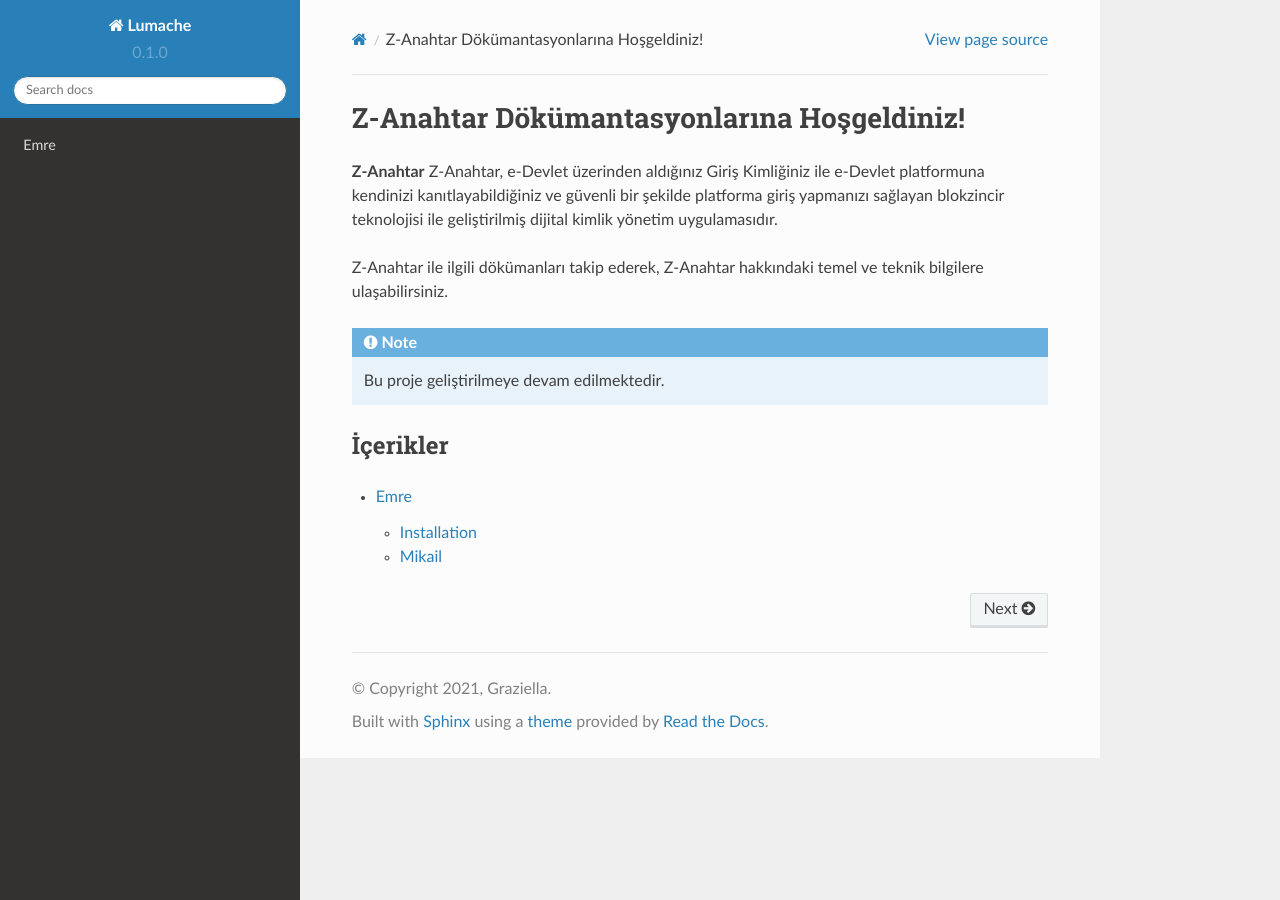
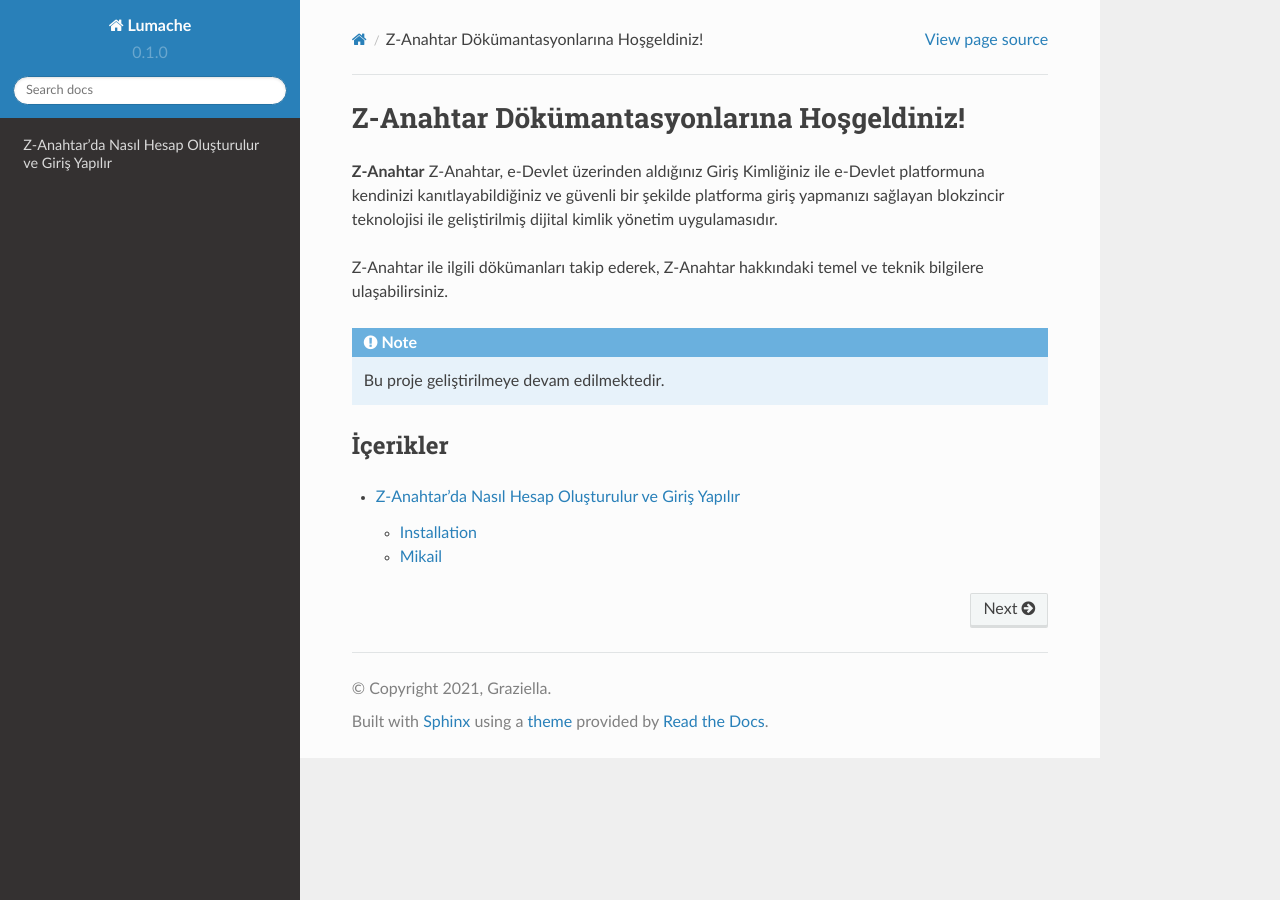
Before and after one commit to unchained1/Z-Anahtar, a Sphinx documentation site: the page built from docs/source/index.rst, in a window 1280 px wide. Built offline with Sphinx 7.4.7 and the Read the Docs theme 2.0.0, drawn with Linux system fonts in a browser that asks for light colours; pages that are not in the unit, such as notebooks, are missing from menus.

Commit message:
Update Z-Anahtar'da Nasıl Hesap Oluşturulur ve Giriş Yapılır.rst

```diff
--- a/docs/source/Z-Anahtar'da Nasıl Hesap Oluşturulur ve Giriş Yapılır.rst
+++ b/docs/source/Z-Anahtar'da Nasıl Hesap Oluşturulur ve Giriş Yapılır.rst
@@ -1,4 +1,4 @@
-Emre
+Z-Anahtar'da Nasıl Hesap Oluşturulur ve Giriş Yapılır
 =====
 
 .. _installation:
```
